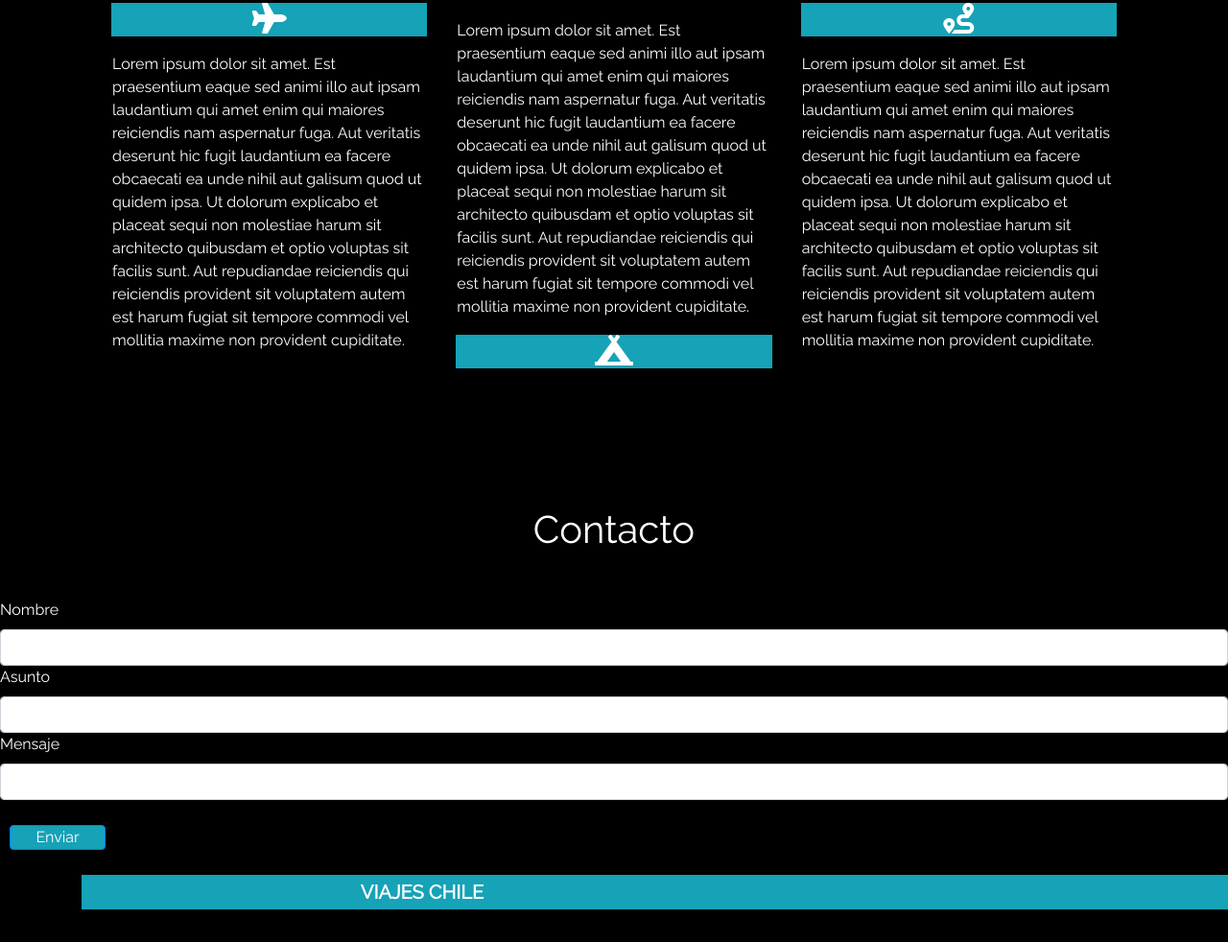
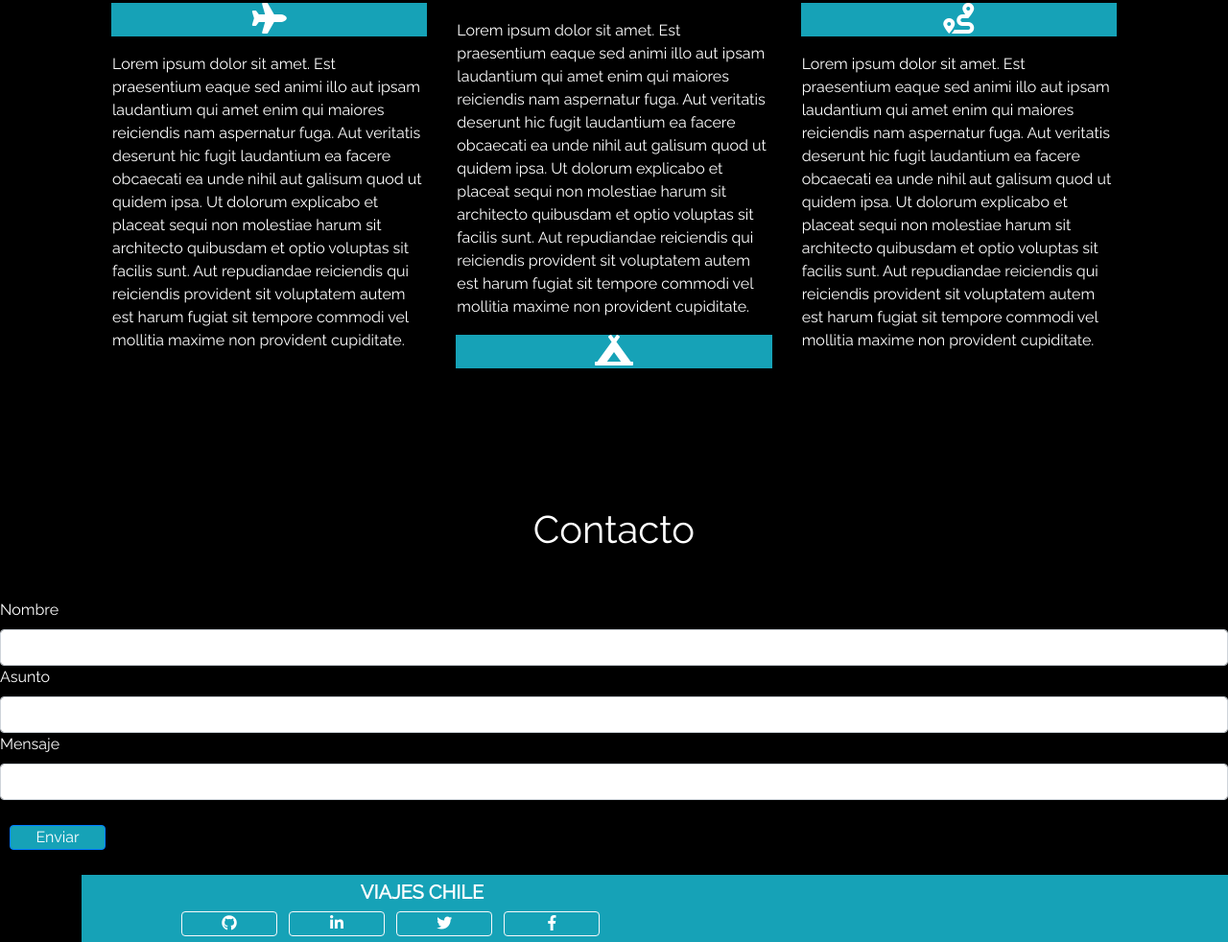
Before and after one commit to RrGodoy/viajes-chile, a plain HTML site: page index.html in a window 1280 px wide. Shown: the part 961-1943 px from the top of the page at 96% size. Drawn offline with nearby package versions, Linux system fonts and the light colour scheme.

Commit message:
Falta agregar Footers y corresción en la barra de contactos. El resto funciona bien

```diff
--- a/index.html
+++ b/index.html
@@ -195,6 +195,30 @@
 
                     </div>
 
+                </div>
+
+                <div class="col-sm-12 col-md-6 my-auto">
+                    <div class="flex-center my-auto">
+
+                        <a class="btn btn-outline-light  m-1" href="https://github.com" role="button"><i
+                                class="fab fa-github"></i></a>
+                        <a class="btn btn-outline-light  m-1" href="https://cl.linkedin.com" role="button"><i
+                                class="fab fa-linkedin-in"></i></a>
+                        <a class="btn btn-outline-light  m-1" href="https://twitter.com/?lang=es" role="button"><i
+                                class="fab fa-twitter"></i></a>
+                        <a class="btn btn-outline-light  m-1" href="https://www.facebook.com/" role="button"><i
+                                class="fab fa-facebook-f"></i></a>
+
+
+                    </div>
+                </div>
+
+            </div>
+
+        </div>
+
+
+
 
 
 
```
